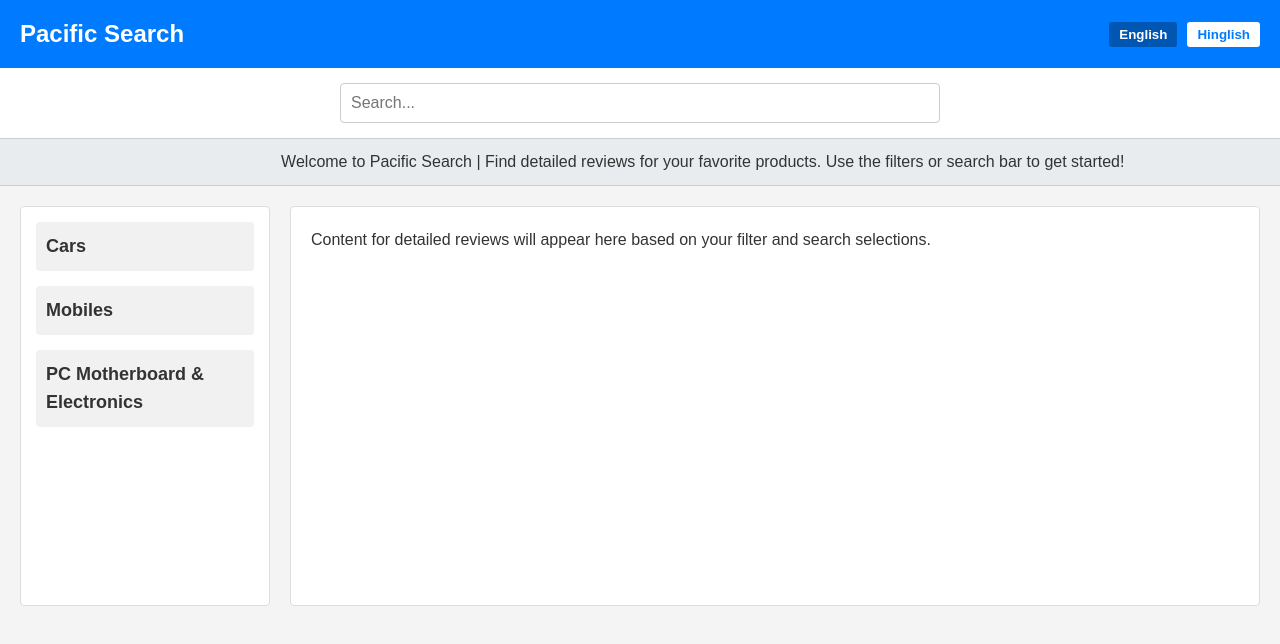
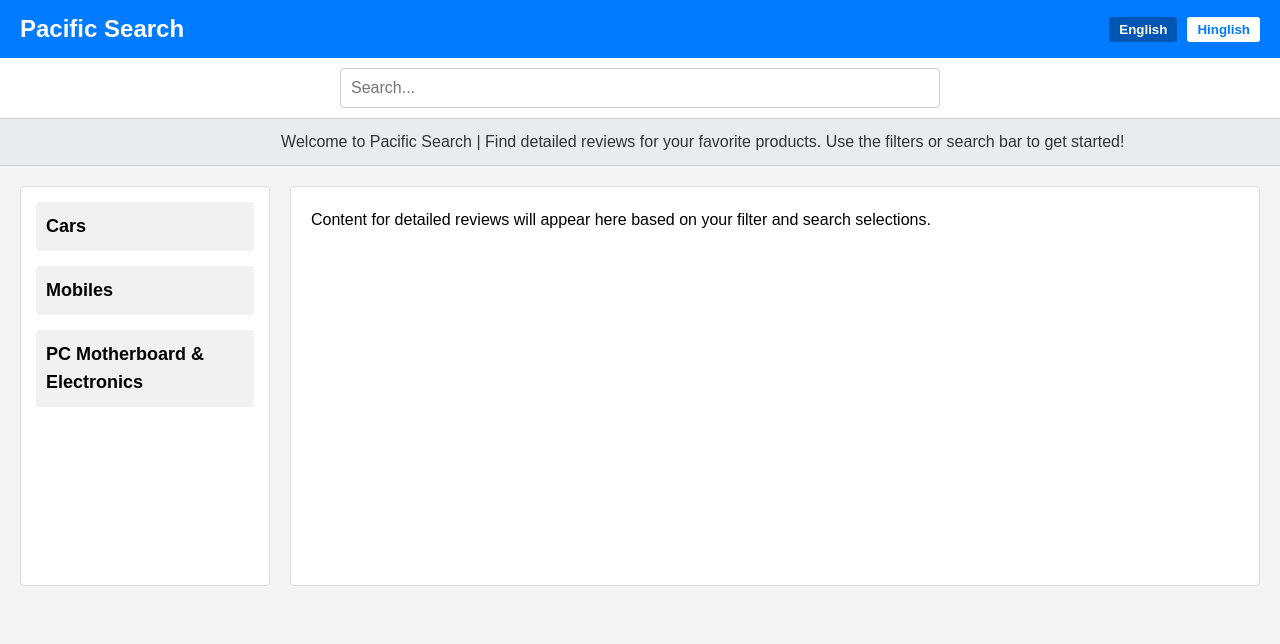
Before and after one commit to PacificSearch/Reviews, a plain HTML site: page index.html in a window 1280 px wide. Drawn offline with Linux system fonts and the light colour scheme.

Commit message:
Update styles.css

```diff
--- a/styles.css
+++ b/styles.css
@@ -1,25 +1,50 @@
-/* CSS Reset */
+/* styles.css */
+
+/* Reset and basic styles */
 * {
+  box-sizing: border-box;
   margin: 0;
   padding: 0;
-  box-sizing: border-box;
 }
 
 body {
   font-family: Arial, sans-serif;
+  line-height: 1.6;
   background: #f4f4f4;
-  color: #333;
-  line-height: 1.6;
 }
 
-/* Header: Blue Ribbon with Logo and Language Switcher */
+/* Layout */
+.container {
+  display: flex;
+  margin: 20px;
+}
+
+.sidebar {
+  width: 250px;
+  background: #fff;
+  border: 1px solid #ddd;
+  padding: 15px;
+  border-radius: 4px;
+  margin-right: 20px;
+}
+
+.content {
+  flex: 1;
+  background: #fff;
+  padding: 20px;
+  border: 1px solid #ddd;
+  border-radius: 4px;
+  min-height: 400px;
+}
+
+/* Header */
 header {
   background: #007BFF;
   color: #fff;
-  padding: 15px 20px;
+  padding: 10px 20px;
   display: flex;
+  align-items: center;
   justify-content: space-between;
-  align-items: center;
   flex-wrap: wrap;
 }
 
@@ -41,7 +66,6 @@ header {
   border-radius: 3px;
   cursor: pointer;
   font-weight: bold;
-  transition: background 0.3s ease;
 }
 
 .language-switcher button.active {
@@ -52,7 +76,7 @@ header {
 /* Search Bar */
 .search-container {
   background: #fff;
-  padding: 15px 20px;
+  padding: 10px 20px;
   text-align: center;
 }
 
@@ -65,13 +89,13 @@ header {
   font-size: 16px;
 }
 
-/* Marquee-style Scrolling Welcome Message */
+/* Marquee-style scrolling welcome message */
 .marquee-container {
   background: #e9ecef;
+  overflow: hidden;
+  white-space: nowrap;
   border-top: 1px solid #ccc;
   border-bottom: 1px solid #ccc;
-  overflow: hidden;
-  white-space: nowrap;
 }
 
 .marquee {
@@ -91,33 +115,18 @@ header {
   }
 }
 
-/* Main Layout */
-.container {
-  display: flex;
-  margin: 20px;
-}
-
-/* Sidebar Filter Section */
-.sidebar {
-  width: 250px;
-  background: #fff;
-  border: 1px solid #ddd;
-  padding: 15px;
-  border-radius: 4px;
-  margin-right: 20px;
-}
-
+/* Filter categories */
 .filter-category {
   margin-bottom: 15px;
 }
 
 .filter-category h3 {
   font-size: 18px;
+  cursor: pointer;
   padding: 10px;
   background: #f1f1f1;
   border-radius: 4px;
-  cursor: pointer;
-  transition: background 0.3s ease;
+  transition: background 0.3s;
 }
 
 .filter-category h3:hover {
@@ -127,43 +136,31 @@ header {
 .sub-options {
   list-style: none;
   padding-left: 20px;
+  display: none;
   margin-top: 5px;
-  display: none;
 }
 
 .sub-options li {
   padding: 5px 0;
+  cursor: pointer;
   font-size: 14px;
-  cursor: pointer;
-  transition: color 0.3s ease;
+  transition: color 0.3s;
 }
 
 .sub-options li:hover {
   color: #007BFF;
 }
 
-/* Content Section */
-.content {
-  flex: 1;
-  background: #fff;
-  padding: 20px;
-  border: 1px solid #ddd;
-  border-radius: 4px;
-  min-height: 400px;
-}
-
-/* Responsive Design */
+/* Responsive design */
 @media (max-width: 768px) {
   .container {
     flex-direction: column;
   }
-
   .sidebar {
     width: 100%;
     margin-right: 0;
     margin-bottom: 20px;
   }
-
   .search-container input[type="text"] {
     width: 95%;
   }
```
